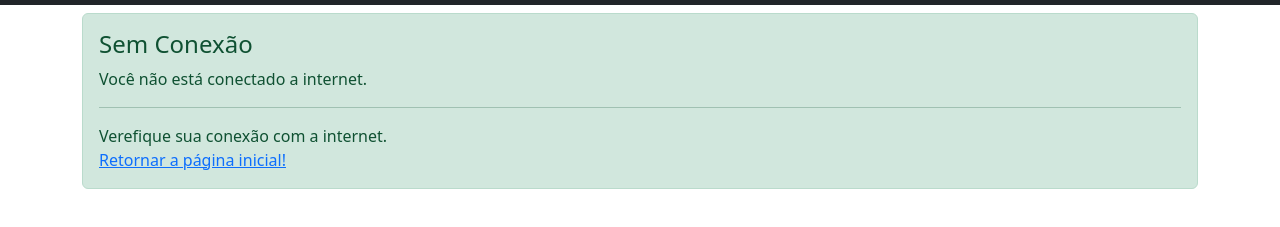
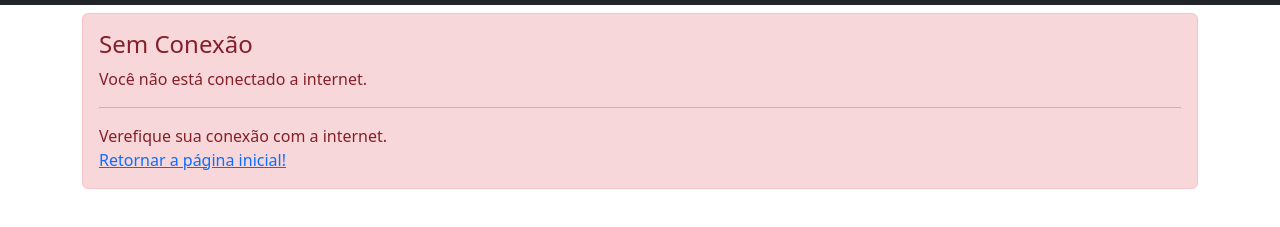
Before and after one commit to DevLucasGodoy/INFO6-TrabalhoFinal, a website: page pages/fallback.html in a window 1280 px wide. Shown: the part 51-278 px from the top of the page. Drawn offline with nearby package versions, Linux system fonts and the light colour scheme; files that its build step writes are made by us from their sources; files whose address does not match are found by name.

Commit message:
Update fallback.html

```diff
--- a/pages/fallback.html
+++ b/pages/fallback.html
@@ -43,7 +43,7 @@
     <p></br></br></p>
   </div>
   <div class="container">
-  <div class="alert alert-success" role="alert">
+  <div class="alert alert-danger" role="alert">
     <h4 class="alert-heading">Sem Conexão</h4>
     <p>Você não está conectado a internet.</p>
     <hr>
```
